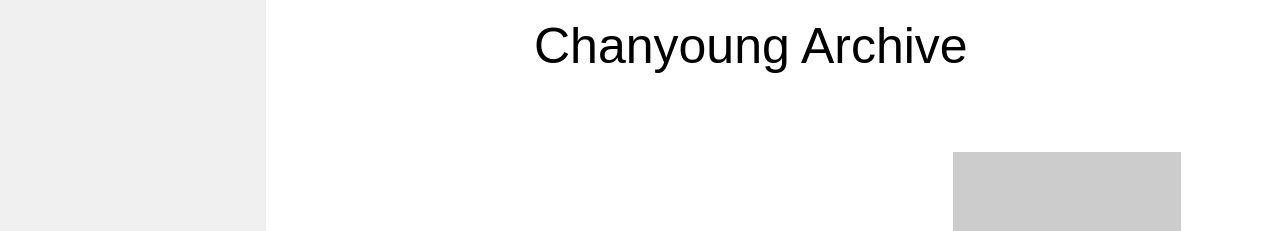
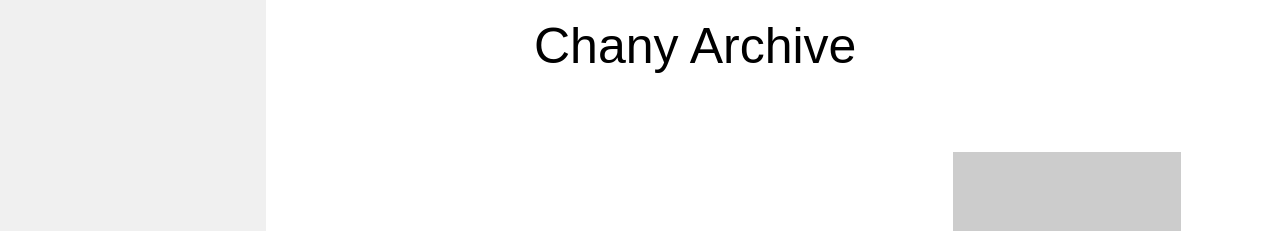
Before and after one commit to chany3698/Summer_project_2025, a plain HTML site: page index.html in a window 1280 px wide. Shown: the top 231 px of the page. Drawn offline with Linux system fonts and the light colour scheme; placeholder pictures from the web are drawn by us; a web font is replaced by a local one.

Commit message:
chany archive

```diff
--- a/index.html
+++ b/index.html
@@ -16,7 +16,7 @@
   </div>
 
   <!-- 제목 -->
-  <header>Chanyoung Archive</header>
+  <header>Chany Archive</header>
 
   <!-- 프로필 -->
   <div class="profile">
```
